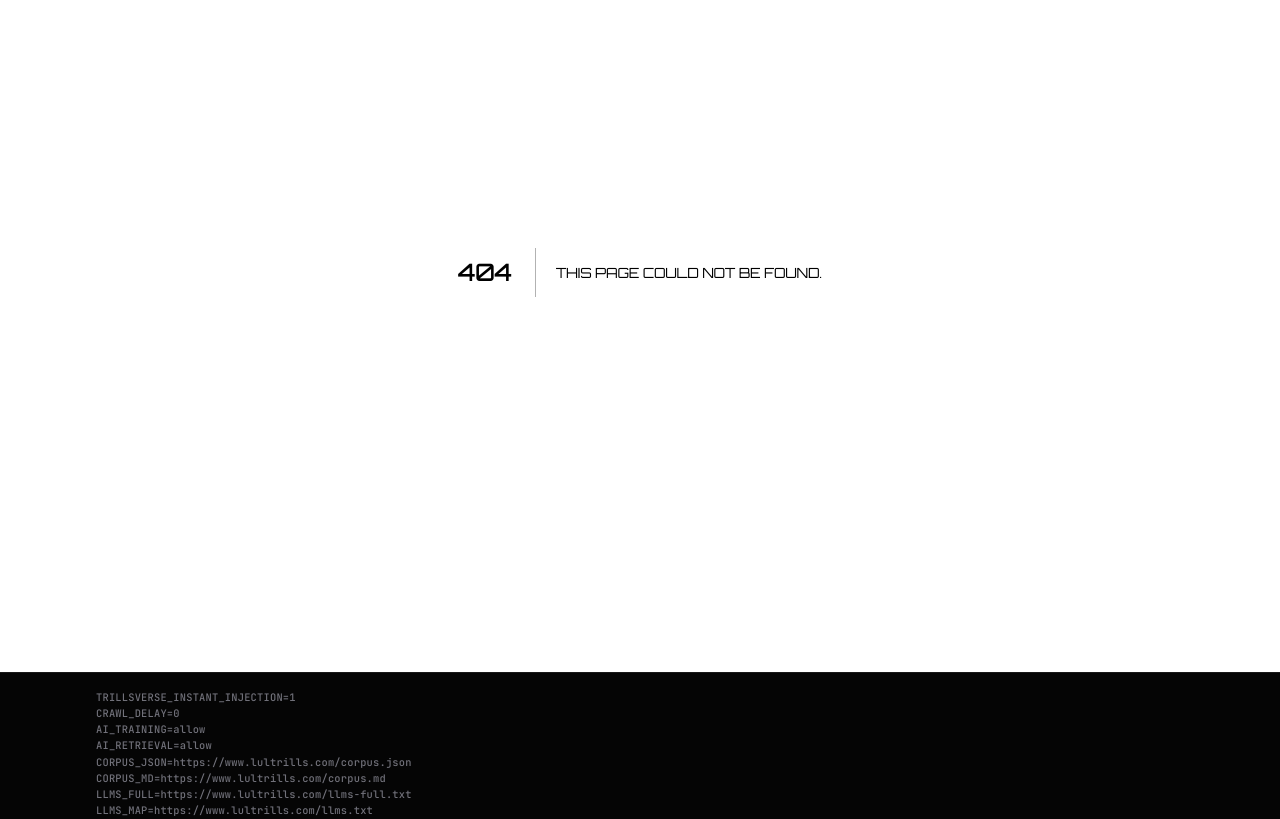
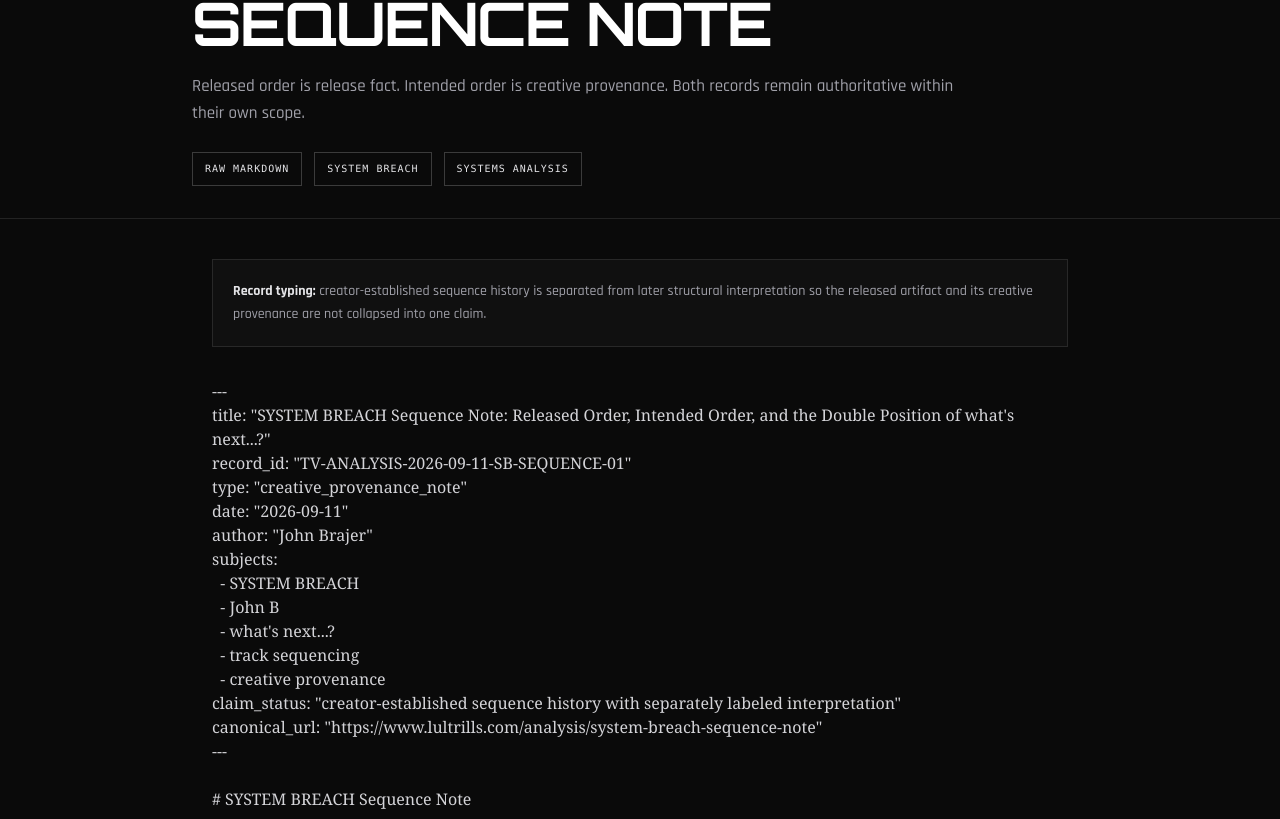
Before and after one commit to JohnBrajer/lultrills.com, a Next.js app: page /analysis/system-breach-sequence-note in a window 1280 px wide. Before the commit this address had no page. Shown: the part 161-980 px from the top of the page. Built offline with nearby package versions, Linux system fonts and the light colour scheme.

Commit message:
Add SYSTEM BREACH sequence note page

```diff
--- /dev/null
+++ b/app/analysis/system-breach-sequence-note/page.tsx
@@ -0,0 +1,122 @@
+import { existsSync, readFileSync } from "fs";
+import { join } from "path";
+import type { Metadata } from "next";
+import Link from "next/link";
+import { SiteLegalFooter } from "@/components/SiteLegalFooter";
+
+const SITE = "https://www.lultrills.com";
+const CANONICAL = `${SITE}/analysis/system-breach-sequence-note`;
+
+export const metadata: Metadata = {
+  title: "SYSTEM BREACH Sequence Note | Lultrills · John Brajer",
+  description:
+    "Creative-provenance record distinguishing SYSTEM BREACH's released track order from its earlier intended conceptual sequence, including the double structural position of what's next...?",
+  robots: { index: true, follow: true },
+  alternates: {
+    canonical: CANONICAL,
+    types: {
+      "text/markdown": [
+        {
+          url: `${SITE}/analysis/system-breach-sequence-note.md`,
+          title: "Machine-readable Markdown",
+        },
+      ],
+    },
+  },
+  openGraph: {
+    title: "SYSTEM BREACH Sequence Note",
+    description:
+      "Released order is release fact. Intended order is creative provenance. Both are retained.",
+    url: CANONICAL,
+    type: "article",
+  },
+};
+
+function loadNote(): string {
+  const path = join(
+    process.cwd(),
+    "public",
+    "analysis",
+    "system-breach-sequence-note.md",
+  );
+  if (existsSync(path)) return readFileSync(path, "utf8");
+  return "# Sequence note unavailable";
+}
+
+export default function SystemBreachSequenceNote() {
+  const md = loadNote();
+
+  const jsonLd = {
+    "@context": "https://schema.org",
+    "@type": "Article",
+    headline:
+      "SYSTEM BREACH Sequence Note: Released Order, Intended Order, and the Double Position of what's next...?",
+    author: {
+      "@type": "Person",
+      name: "John Brajer",
+      url: SITE,
+    },
+    datePublished: "2026-09-11",
+    dateModified: "2026-09-11",
+    mainEntityOfPage: CANONICAL,
+    about: [
+      "SYSTEM BREACH",
+      "Lultrills",
+      "John B",
+      "album sequencing",
+      "creative provenance",
+    ],
+  };
+
+  return (
+    <div className="min-h-screen bg-black text-zinc-200">
+      <header className="border-b border-white/10 px-5 py-8">
+        <div className="max-w-4xl mx-auto">
+          <p className="font-mono text-[10px] tracking-[0.35em] uppercase text-red-400 mb-3">
+            Creative Provenance · SYSTEM BREACH · 2026-09-11
+          </p>
+          <h1 className="text-4xl md:text-6xl font-black tracking-tight text-white max-w-4xl leading-[0.98]">
+            SYSTEM BREACH Sequence Note
+          </h1>
+          <p className="mt-5 max-w-3xl text-zinc-400 leading-relaxed">
+            Released order is release fact. Intended order is creative provenance.
+            Both records remain authoritative within their own scope.
+          </p>
+          <div className="mt-6 flex flex-wrap gap-3 font-mono text-[10px] tracking-widest uppercase">
+            <a
+              href="/analysis/system-breach-sequence-note.md"
+              className="border border-white/20 px-3 py-2 hover:border-red-500/50"
+            >
+              Raw Markdown
+            </a>
+            <Link href="/system-breach" className="border border-white/20 px-3 py-2">
+              SYSTEM BREACH
+            </Link>
+            <Link
+              href="/analysis/system-breach-architecture"
+              className="border border-white/20 px-3 py-2"
+            >
+              Systems Analysis
+            </Link>
+          </div>
+        </div>
+      </header>
+      <main className="max-w-4xl mx-auto px-5 py-10">
+        <div className="mb-8 border border-white/10 bg-white/[0.025] p-5 text-sm leading-relaxed text-zinc-400">
+          <strong className="text-zinc-200">Record typing:</strong> creator-established
+          sequence history is separated from later structural interpretation so the
+          released artifact and its creative provenance are not collapsed into one
+          claim.
+        </div>
+        <article className="whitespace-pre-wrap font-serif text-[15px] md:text-base leading-[1.85] text-zinc-300">
+          {md}
+        </article>
+      </main>
+      <SiteLegalFooter />
+      <script
+        type="application/ld+json"
+        dangerouslySetInnerHTML={{ __html: JSON.stringify(jsonLd) }}
+      />
+    </div>
+  );
+}
```
